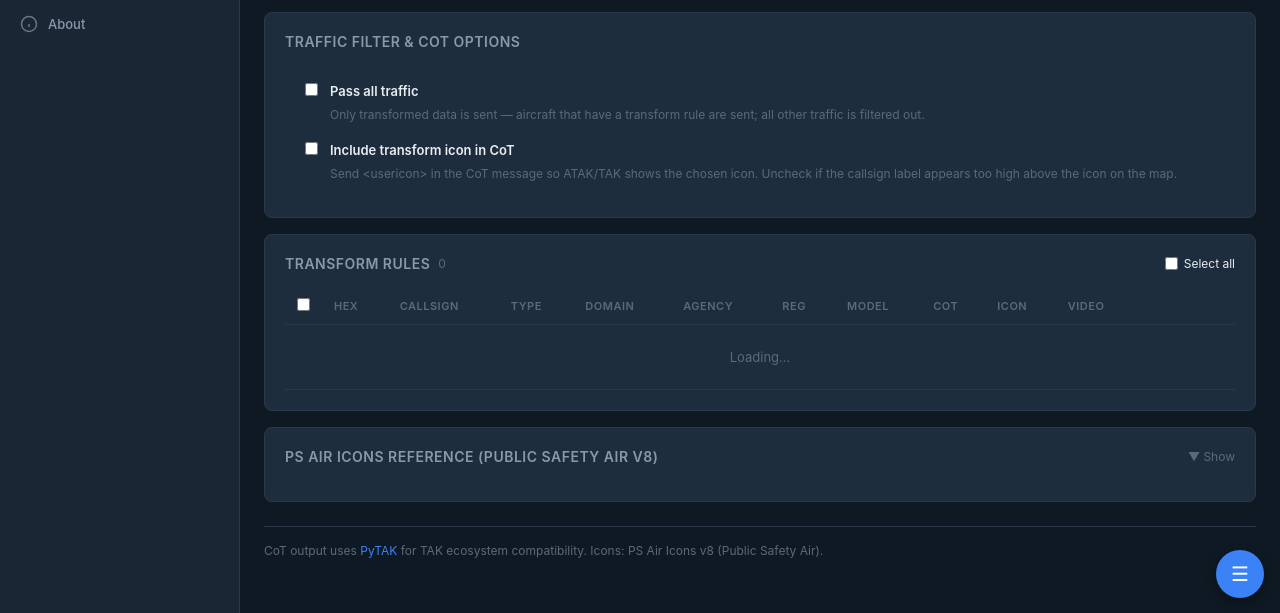
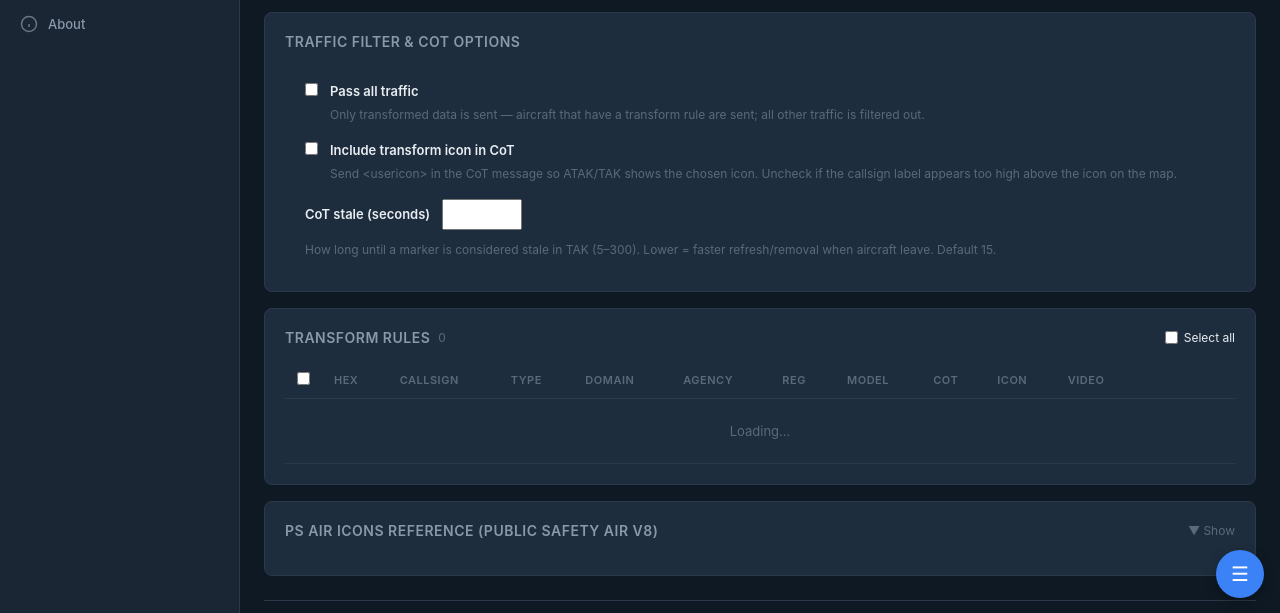
Before and after one commit to cfd2474/TAKNET-PS_Aggregator, a Flask app: template web/templates/output_cotproxy.html in a window 1280 px wide. Shown: the part 186-799 px from the top of the page. Run offline with Flask 3, Linux system fonts and the light colour scheme; the template is opened without the code that fills it, so the values that code supplies are empty; parts of the project's set-up code (start-up, migrations or seed data) failed here and were passed over.

Commit message:
Implement configurable CoT stale time per output, allowing values between 5 and 300 seconds, with a default of 15 seconds to enhance marker refresh rates in TAK. Update COTProxy configuration page to include a control for this setting. Increment version to 1.0.174 and update release notes accordingly.

```diff
--- a/web/templates/output_cotproxy.html
+++ b/web/templates/output_cotproxy.html
@@ -50,6 +50,11 @@ th.sortable:hover { color: var(--accent); }
                 <p style="font-size:12px;color:var(--text-muted);margin:6px 0 0;line-height:1.45;">Send &lt;usericon&gt; in the CoT message so ATAK/TAK shows the chosen icon. Uncheck if the callsign label appears too high above the icon on the map.</p>
             </div>
         </label>
+        <div style="display:flex;align-items:center;gap:12px;flex-wrap:wrap;">
+            <label for="cot-stale-seconds" style="font-weight:600;font-size:13px;">CoT stale (seconds)</label>
+            <input type="number" id="cot-stale-seconds" min="5" max="300" step="1" style="width:80px;padding:6px 10px;font-size:13px;">
+            <span style="font-size:12px;color:var(--text-muted);">How long until a marker is considered stale in TAK (5–300). Lower = faster refresh/removal when aircraft leave. Default 15.</span>
+        </div>
     </div>
 </div>
 
@@ -292,6 +297,20 @@ document.getElementById('pass-all-toggle').addEventListener('change', function()
 });
 
 document.getElementById('include-icon-in-cot-toggle').checked = outputConfig.include_icon_in_cot !== false;
+const cotStaleEl = document.getElementById('cot-stale-seconds');
+if (cotStaleEl) {
+    const v = outputConfig.cot_stale_seconds;
+    cotStaleEl.value = (v != null && Number.isFinite(Number(v))) ? String(Math.min(300, Math.max(5, Number(v)))) : '15';
+    cotStaleEl.addEventListener('change', async function() {
+        const n = parseInt(cotStaleEl.value, 10);
+        if (!Number.isFinite(n) || n < 5 || n > 300) return;
+        outputConfig.cot_stale_seconds = n;
+        try {
+            const r = await fetch('/api/outputs/' + outputId, { method: 'PUT', headers: { 'Content-Type': 'application/json' }, body: JSON.stringify({ config: outputConfig }) });
+            if (!r.ok) throw new Error((await r.json()).error || 'Save failed');
+        } catch (e) { console.error('Failed to save cot_stale_seconds', e); }
+    });
+}
 async function saveIncludeIconInCot() {
     const on = document.getElementById('include-icon-in-cot-toggle').checked;
     outputConfig.include_icon_in_cot = on;
```
Also changed, not shown: RELEASES.json (+7 -0 lines), web/cot_pipeline.py (+13 -3 lines), 3 other files.
